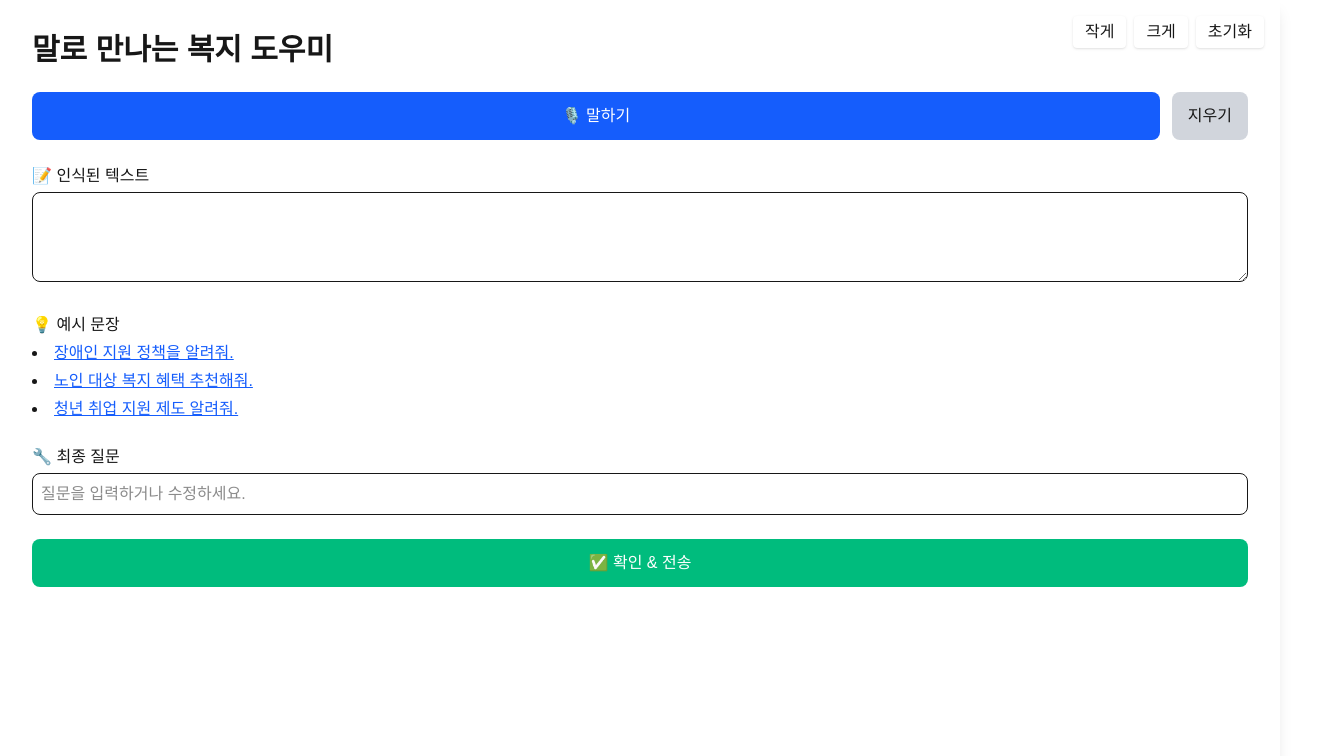
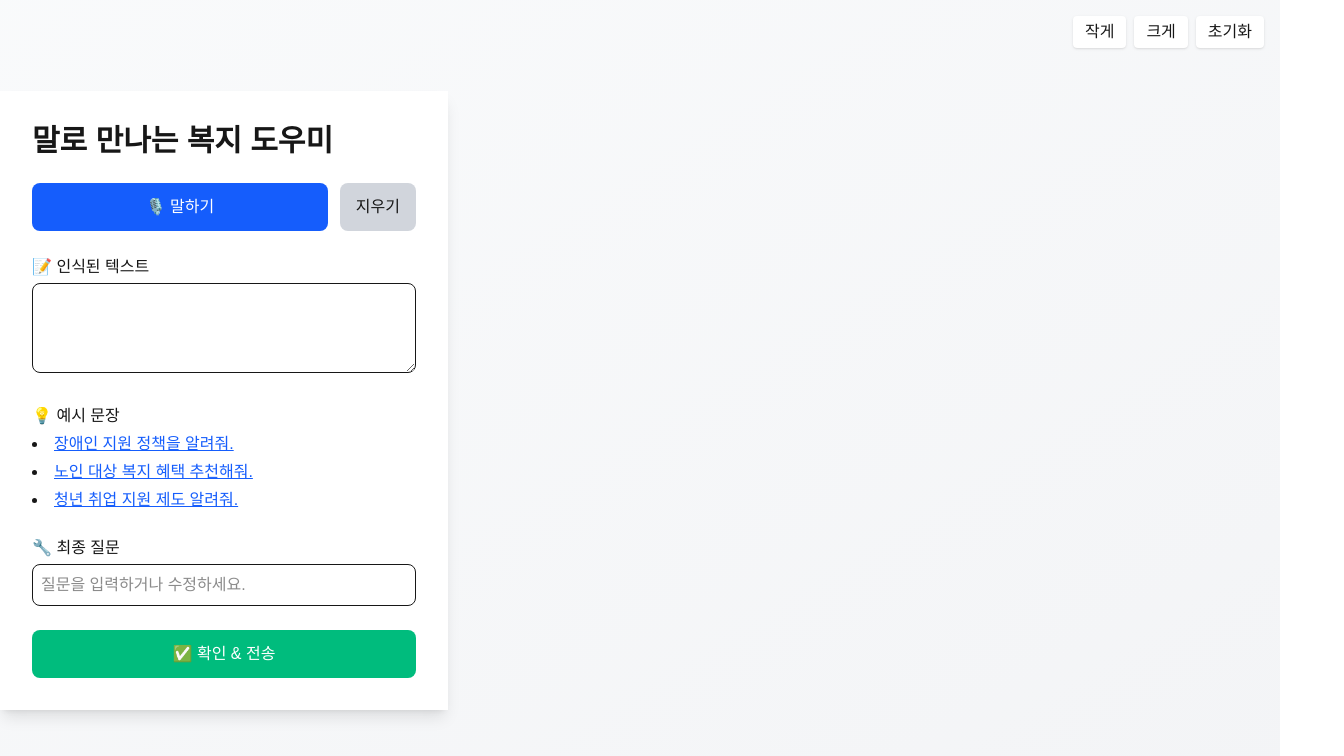
Before and after one commit to jasonhk24/voice-welfare, a Next.js app: page / in a window 1280 px wide. Shown: the top 756 px of the page, 1344 px wide, since content can reach past the window. Built offline with nearby package versions, Linux system fonts and the light colour scheme.

Commit message:
feat: 초기뷰 중앙정렬 및 패널 폭 고정

```diff
--- a/src/components/PolicySearchUI.tsx
+++ b/src/components/PolicySearchUI.tsx
@@ -71,7 +71,7 @@ export default function PolicySearchUI() {
   ];
 
   return (
-    <div className={`relative flex w-full min-h-screen bg-gradient-to-br from-gray-50 to-gray-100 ${sizeClasses[fontStep]}`}>
+    <div className={`relative flex w-full min-h-screen bg-gradient-to-br from-gray-50 to-gray-100 ${sizeClasses[fontStep]} ${policies.length ? '' : 'justify-center items-center'}`}>
       {/* 폰트 조절 (카드 뷰가 아닐 때만 표시) */}
       {!policies.length && (
         <div className="absolute top-4 right-4 flex items-center space-x-2 z-20">
@@ -101,9 +101,9 @@ export default function PolicySearchUI() {
 
       {/* LEFT PANEL (입력부) */}
       <motion.div
-        className="flex-shrink-0 w-full lg:w-1/2 p-8 bg-white shadow-lg transition-all"
-        initial={{ width: '100%' }}
-        animate={{ width: policies.length ? '50%' : '100%' }}
+        className={`flex-shrink-0 p-8 bg-white shadow-lg transition-all ${policies.length ? 'w-full lg:w-1/2' : 'max-w-md w-full mx-auto'}`}
+        initial={{ width: policies.length ? '50%' : 500 }}
+        animate={{ width: policies.length ? '50%' : 500 }}
         transition={{ duration: 0.3 }}
       >
         <div className="space-y-6">
```
